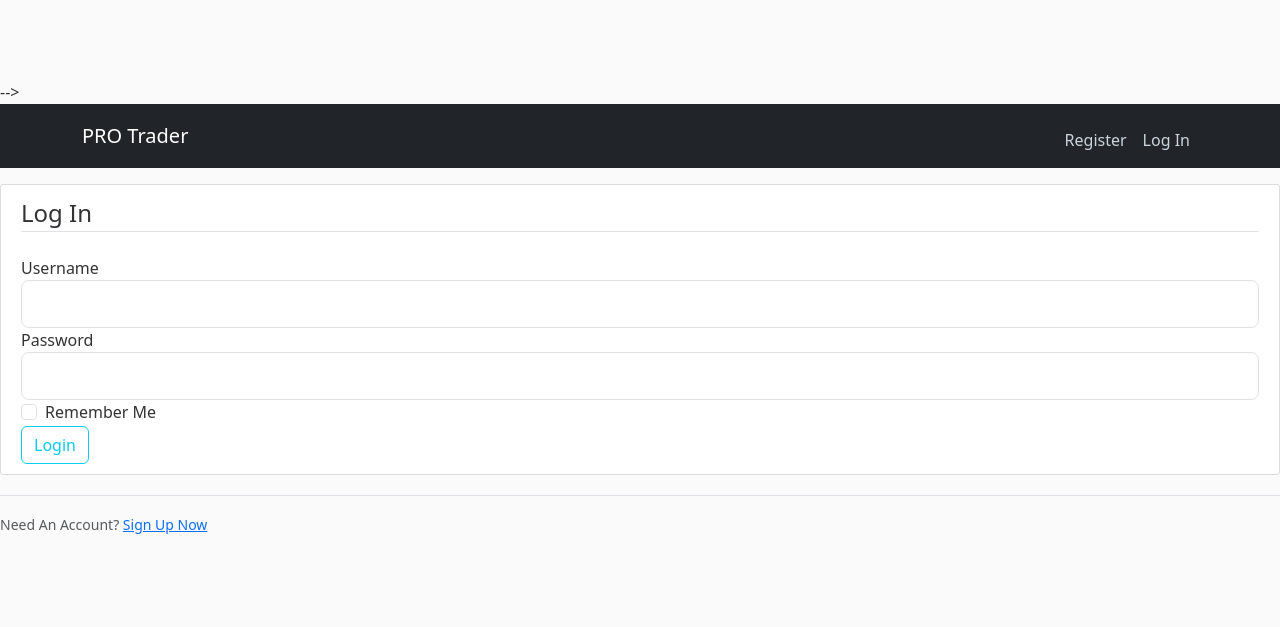
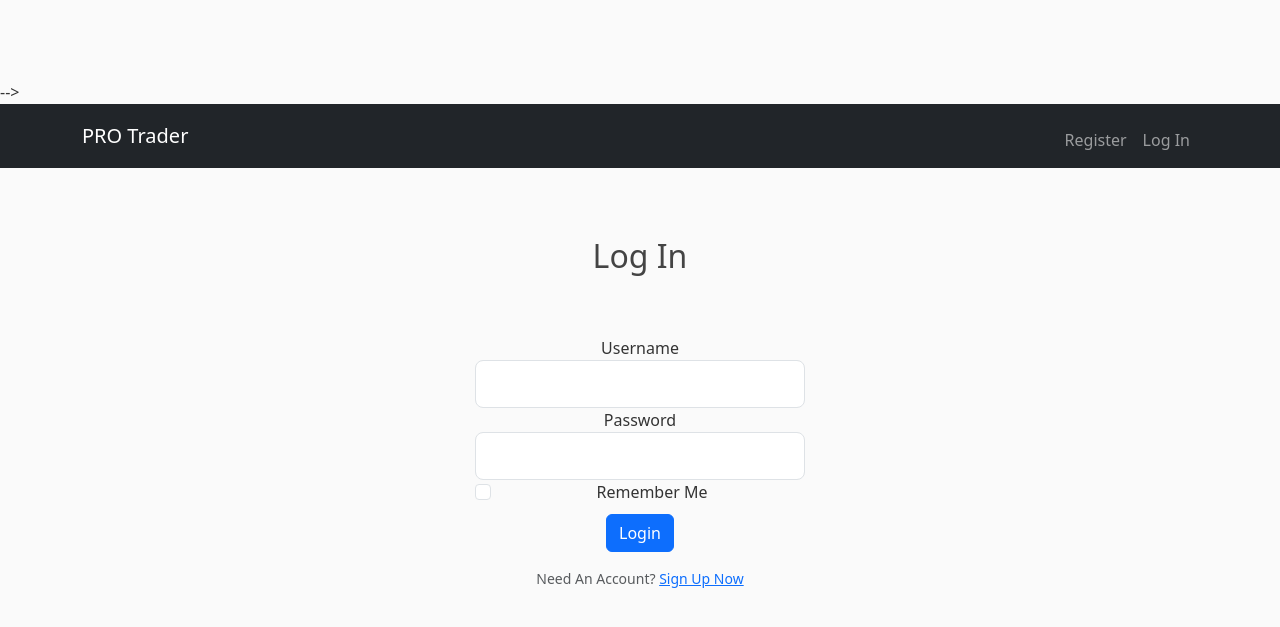
Before and after one commit to MarcusWun/final, a Flask app: page /login in a window 1280 px wide. Shown: the top 627 px of the page. Run offline with Flask 3, Linux system fonts and the light colour scheme; some libraries are stand-ins or nearby versions.

Commit message:
Modified the appearance of the login and register pages

```diff
--- a/static/styles.css
+++ b/static/styles.css
@@ -42,12 +42,12 @@ table {
 
 .container{
     display: flex;
-    flex-wrap: wrap;
+    flex-wrap: wrap; /* Allow items to wrap to the next line if needed */
     justify-content: center;
  }
 
 .custom-container {
-    max-width: 900px; /* Set a max-width for the container */
+    max-width: 1400px; /* Set a max-width for the container */
     width: 100%;
     margin: 0 auto; /* Center the container */
     padding: 20px; /* Add some padding around the content */
--- a/templates/cash.html
+++ b/templates/cash.html
@@ -2,8 +2,8 @@
 
 {% block main %}
 
-<div class="container text_center py-5">
-    <h1>Cash Manager</h1>
+<div class="container text_center">
+    <h2>Cash Manager</h2>
 </div>
 
 <div class="container text-center py-3">
--- a/templates/layout.html
+++ b/templates/layout.html
@@ -24,8 +24,8 @@
     </head>
 
     <body>
-        <header class="site-header">
-            <nav class="navbar navbar-expand-sm navbar-dark bg-dark">
+        <header>
+            <nav class="navbar navbar-expand-lg navbar-dark bg-dark">
                 <div class="container">
 
                     <a class="navbar-brand" href="/">PRO Trader</a>
--- a/templates/login.html
+++ b/templates/login.html
@@ -1,12 +1,17 @@
 {% extends "layout.html" %}
 
 {% block main %}
-<div class="container-fluid">
-    <div class="content-section">
-        <form method="POST" action="">
+
+    <div class="container text-center py-5">
+        <h2>Log In</h2>
+    </div>
+
+
+    <div class="container text-center">
+
+        <form method="POST" action="\login">
                 {{ form.hidden_tag() }}
                 <fieldset class="form-group">
-                <legend class="border-bottom mb-4">Log In</legend>
 
                     <div class="form-group">
                         {{ form.username.label(class="form-control-label") }}
@@ -42,16 +47,17 @@
                     </div>
                 </fieldset>
 
-            <div class="form-group">
-                {{ form.submit(class="btn btn-outline-info") }}
+                <div class="form-group mt-2">
+                    {{ form.submit(class="btn btn-primary") }}
                 </div>
             </form>
     </div>
 
-    <div class="border-top pt-3">
+
+    <div class="container text-center mt-3">
         <small class="text-muted">
             Need An Account? <a class="ml-2" href="{{ url_for('register') }}">Sign Up Now</a>
         </small>
     </div>
-</div>
+
 {% endblock main %}
```
Also changed, not shown: templates/buy.html (+11 -1 lines), templates/quote.html (+9 -3 lines), templates/register.html (+11 -9 lines), templates/sell.html (+8 -2 lines). Lines whose indentation alone changed are shown as unchanged.
